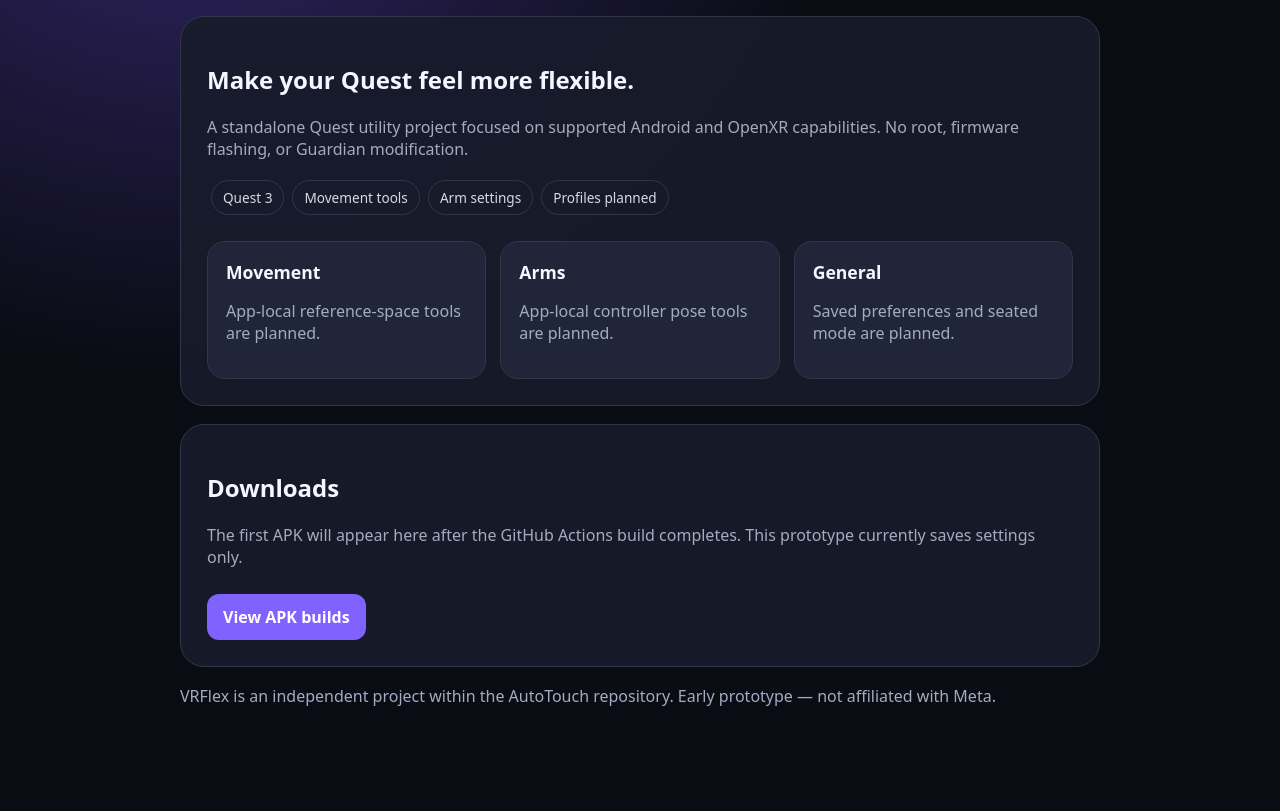
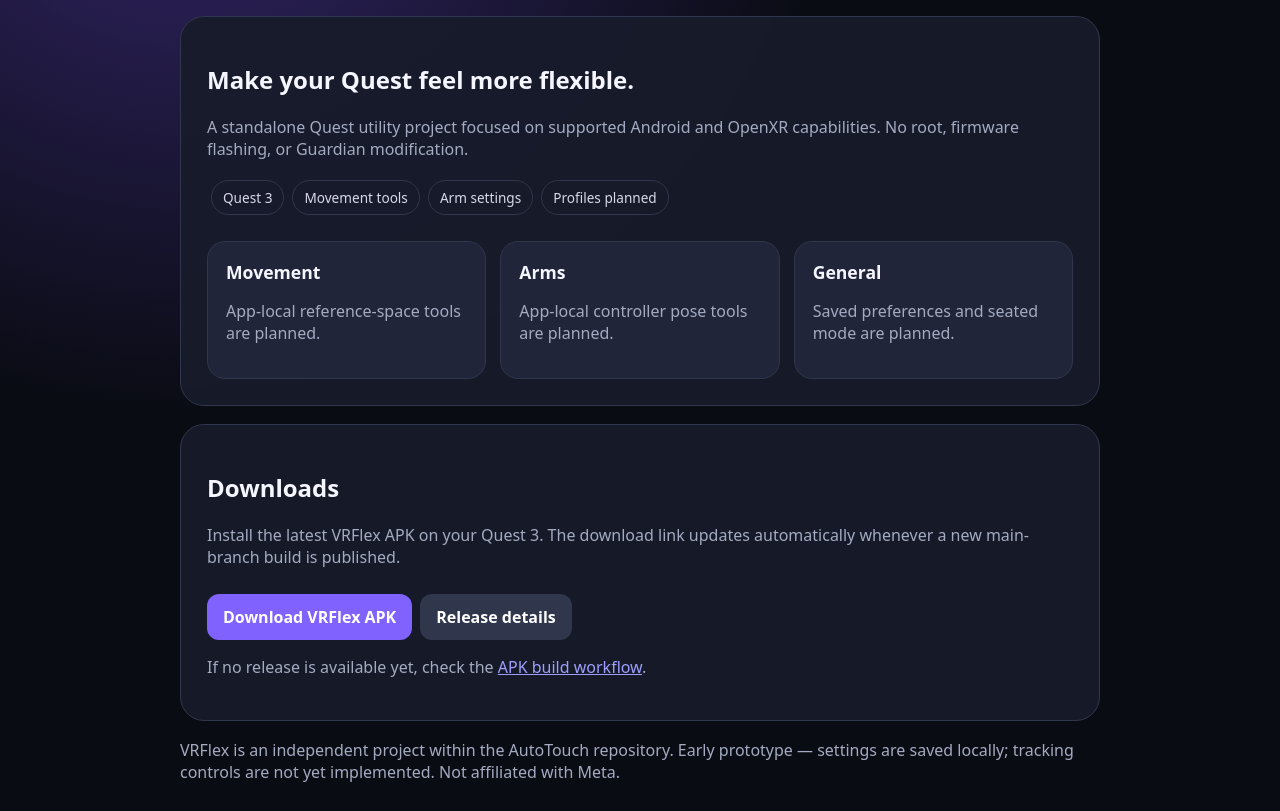
Before and after one commit to notelliotvr69-lang/Autotouch, a plain HTML site: page vrflex-site/index.html in a window 1280 px wide. Shown: the part 174-985 px from the top of the page. Before the commit the page ends 909 px from the top, so only its background shows below. Drawn offline with Linux system fonts and the light colour scheme.

Commit message:
Add direct VRFlex APK download to website

```diff
--- a/vrflex-site/index.html
+++ b/vrflex-site/index.html
@@ -7,7 +7,7 @@
 :root{color-scheme:dark;--bg:#0a0c14;--panel:#171b2a;--line:#30364b;--text:#f5f6ff;--muted:#a4abc1;--accent:#8062ff}
 *{box-sizing:border-box}body{margin:0;background:radial-gradient(ellipse at 15% 0%,#332568 0,transparent 42%),var(--bg);color:var(--text);font:16px system-ui,Segoe UI,sans-serif;padding:28px}
 main{max-width:920px;margin:auto}.brand{display:flex;gap:16px;align-items:center;margin:30px 0}.logo{display:grid;place-items:center;width:62px;height:62px;border-radius:19px;background:linear-gradient(140deg,#a18aff,#6342dc);font-size:30px;font-weight:900}
-h1{font-size:clamp(2.8rem,8vw,5rem);letter-spacing:-.06em;line-height:1;margin:0}.muted{color:var(--muted)}.panel{background:#171b2aeF;border:1px solid var(--line);border-radius:24px;padding:26px;margin:18px 0}.grid{display:grid;grid-template-columns:repeat(3,1fr);gap:14px}.tile{background:#20253a;border:1px solid var(--line);border-radius:18px;padding:18px}.tile h2{margin:0 0 8px;font-size:1.1rem}.button{display:inline-block;background:var(--accent);color:white;text-decoration:none;padding:12px 16px;border-radius:12px;font-weight:750;margin-top:10px}.tag{display:inline-block;border:1px solid var(--line);border-radius:99px;padding:7px 11px;margin:4px;color:#d7d9e9;font-size:.85rem}
+h1{font-size:clamp(2.8rem,8vw,5rem);letter-spacing:-.06em;line-height:1;margin:0}.muted{color:var(--muted)}.panel{background:#171b2aeF;border:1px solid var(--line);border-radius:24px;padding:26px;margin:18px 0}.grid{display:grid;grid-template-columns:repeat(3,1fr);gap:14px}.tile{background:#20253a;border:1px solid var(--line);border-radius:18px;padding:18px}.tile h2{margin:0 0 8px;font-size:1.1rem}.button{display:inline-block;background:var(--accent);color:white;text-decoration:none;padding:12px 16px;border-radius:12px;font-weight:750;margin:10px 8px 0 0}.secondary{background:#30364b}.tag{display:inline-block;border:1px solid var(--line);border-radius:99px;padding:7px 11px;margin:4px;color:#d7d9e9;font-size:.85rem}
 @media(max-width:680px){body{padding:16px}.grid{grid-template-columns:1fr}.brand{margin-top:12px}}
 </style></head>
 <body><main>
@@ -16,6 +16,6 @@ h1{font-size:clamp(2.8rem,8vw,5rem);letter-spacing:-.06em;line-height:1;margin:0
 <div><span class="tag">Quest 3</span><span class="tag">Movement tools</span><span class="tag">Arm settings</span><span class="tag">Profiles planned</span></div>
 <div class="grid" style="margin-top:22px"><article class="tile"><h2>Movement</h2><p class="muted">App-local reference-space tools are planned.</p></article><article class="tile"><h2>Arms</h2><p class="muted">App-local controller pose tools are planned.</p></article><article class="tile"><h2>General</h2><p class="muted">Saved preferences and seated mode are planned.</p></article></div>
 </section>
-<section class="panel"><h2>Downloads</h2><p class="muted">The first APK will appear here after the GitHub Actions build completes. This prototype currently saves settings only.</p><a class="button" href="https://github.com/notelliotvr69-lang/Autotouch/actions/workflows/vrflex-apk.yml">View APK builds</a></section>
-<footer class="muted">VRFlex is an independent project within the AutoTouch repository. Early prototype — not affiliated with Meta.</footer>
+<section class="panel"><h2>Downloads</h2><p class="muted">Install the latest VRFlex APK on your Quest 3. The download link updates automatically whenever a new main-branch build is published.</p><a class="button" href="https://github.com/notelliotvr69-lang/Autotouch/releases/download/vrflex-latest/app-debug.apk">Download VRFlex APK</a><a class="button secondary" href="https://github.com/notelliotvr69-lang/Autotouch/releases/tag/vrflex-latest">Release details</a><p class="muted">If no release is available yet, check the <a href="https://github.com/notelliotvr69-lang/Autotouch/actions/workflows/vrflex-apk.yml">APK build workflow</a>.</p></section>
+<footer class="muted">VRFlex is an independent project within the AutoTouch repository. Early prototype — settings are saved locally; tracking controls are not yet implemented. Not affiliated with Meta.</footer>
 </main></body></html>
```
